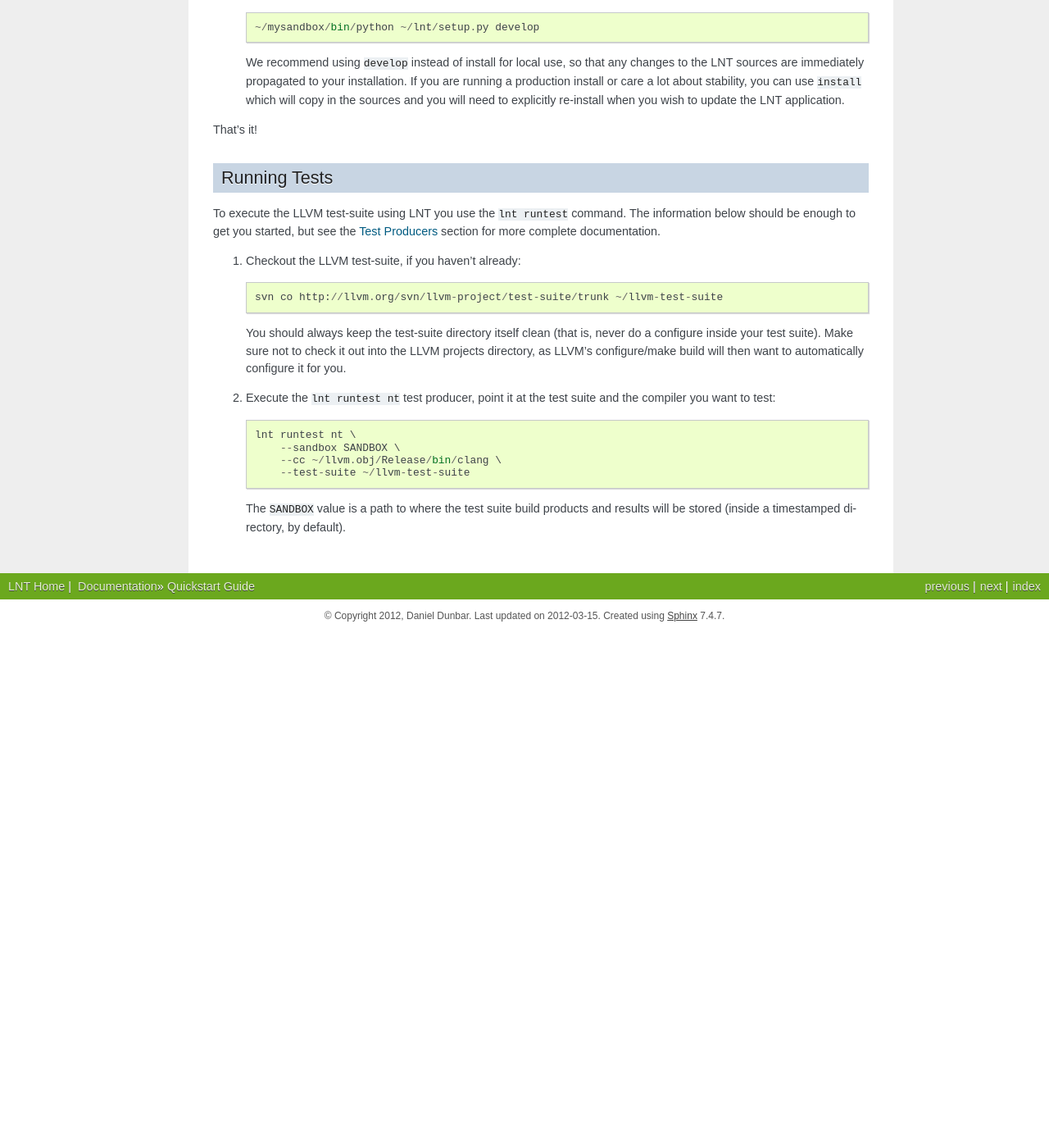
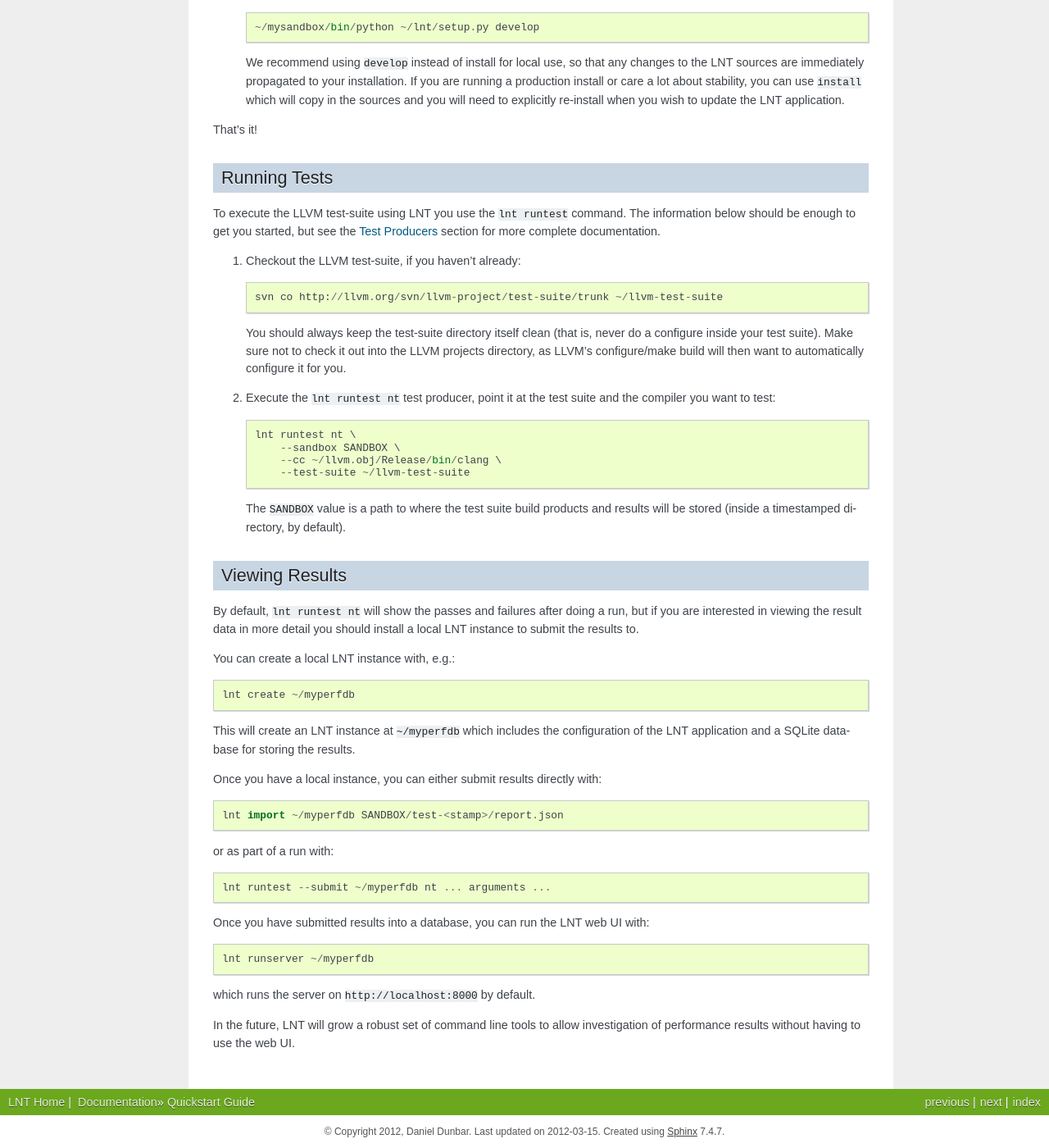
Before and after one commit to llvm-mirror/lnt, a Sphinx documentation site: the page built from docs/quickstart.rst, in a window 1280 px wide and 1400 px high, scrolled down 672 px. Shown: the whole window at 82% size. Built offline with Sphinx 7.4.7, drawn with Linux system fonts in a browser that asks for light colours; before the commit the page ends 1443 px from its top, so only the background shows below that.

Commit message:
[LNT] docs/quickstart: Add some notes on viewing results.
git-svn-id: https://llvm.org/svn/llvm-project/zorg/trunk/lnt@152855 91177308-0d34-0410-b5e6-96231b3b80d8

```diff
--- a/docs/quickstart.rst
+++ b/docs/quickstart.rst
@@ -42,6 +42,7 @@ following steps should suffice on any modern Unix variant:
 
 That's it!
 
+
 Running Tests
 -------------
 
@@ -68,3 +69,37 @@ command. The information below should be enough to get you started, but see the
 
    The ``SANDBOX`` value is a path to where the test suite build products and
    results will be stored (inside a timestamped directory, by default).
+
+
+Viewing Results
+---------------
+
+By default, ``lnt runtest nt`` will show the passes and failures after doing a
+run, but if you are interested in viewing the result data in more detail you
+should install a local LNT instance to submit the results to.
+
+You can create a local LNT instance with, e.g.::
+
+    lnt create ~/myperfdb
+
+This will create an LNT instance at ``~/myperfdb`` which includes the
+configuration of the LNT application and a SQLite database for storing the
+results.
+
+Once you have a local instance, you can either submit results directly with::
+
+     lnt import ~/myperfdb SANDBOX/test-<stamp>/report.json
+
+or as part of a run with::
+
+     lnt runtest --submit ~/myperfdb nt ... arguments ...
+
+Once you have submitted results into a database, you can run the LNT web UI
+with::
+
+     lnt runserver ~/myperfdb
+
+which runs the server on ``http://localhost:8000`` by default.
+
+In the future, LNT will grow a robust set of command line tools to allow
+investigation of performance results without having to use the web UI.
```
